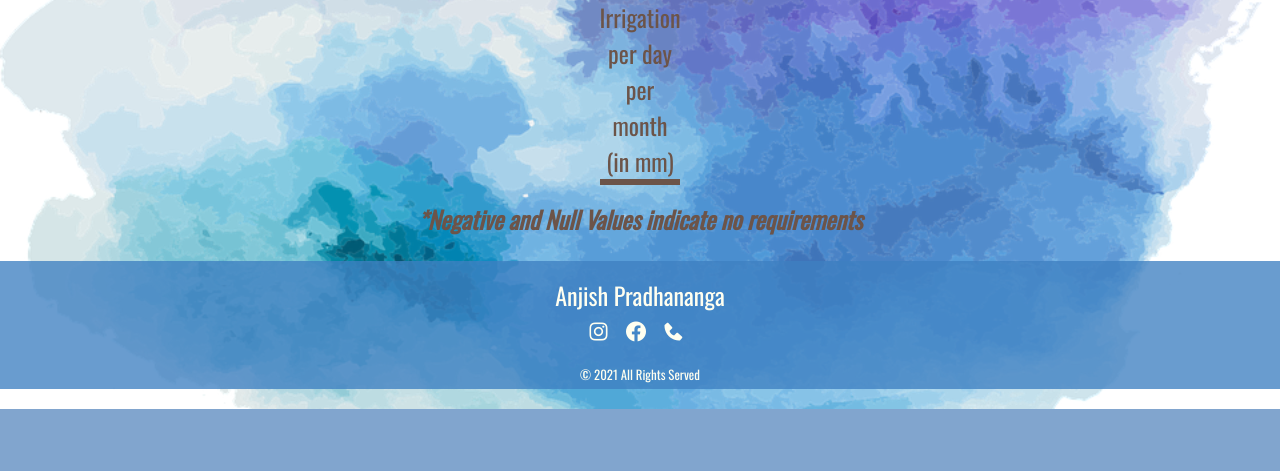
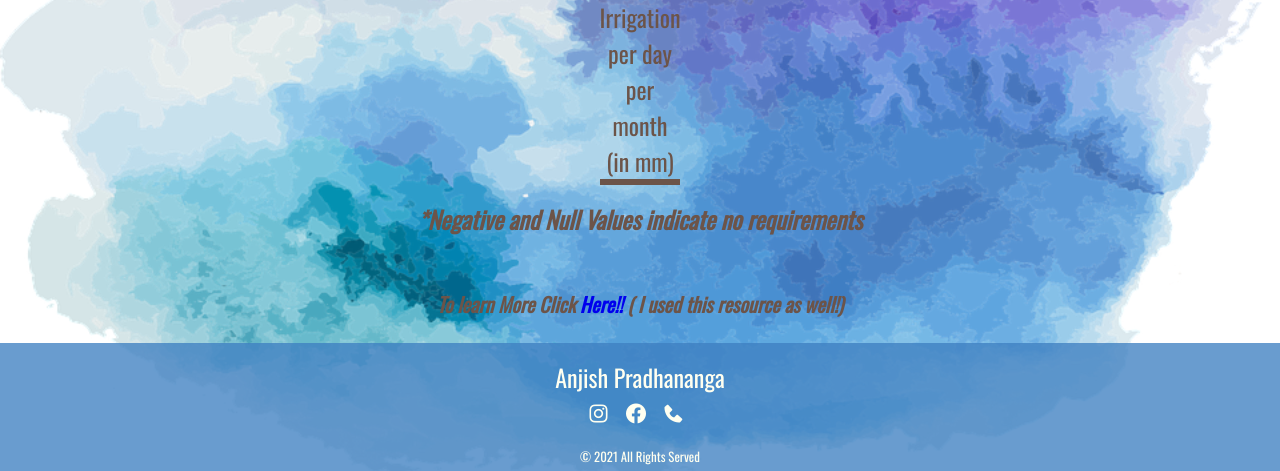
Before and after one commit to Titan0932/Irrigation-Forecaster, a Django app: template irrigation/main_app/templates/result.html in a window 1280 px wide. Shown: the part 391-862 px from the top of the page. Before the commit the page ends 800 px from the top, so only its background shows below. Run offline with Django 3.2, Linux system fonts and the light colour scheme; the template is opened without the code that fills it, so the values that code supplies are empty; some web fonts are replaced.

Commit message:
Added the reference link

```diff
--- a/irrigation/main_app/templates/result.html
+++ b/irrigation/main_app/templates/result.html
@@ -50,7 +50,9 @@
 </tr>
 </tbody>
 </table>
-<p style="padding-top: 1rem;color:rgb(108, 84, 73)"><i><b> *Negative and Null Values indicate no requirements  </b></i>  </p>
+<p style="padding-top: 1rem;color:rgb(108, 84, 73)"><i><b> *Negative and Null Values indicate no requirements  </b></i>  </p><br>
+<p style="padding-top: 1rem;color:rgb(108, 84, 73);font-size: smaller;"><i><b> To learn More Click <a href='http://www.fao.org/3/s2022e/s2022e05.htm#TopOfPage' target="_blank">
+            Here!! </a> ( I used this resource as well!)  </b></i>  </p>
 
 </div>
 </section>
```
